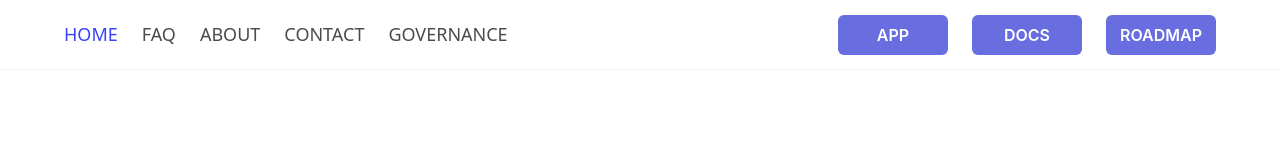
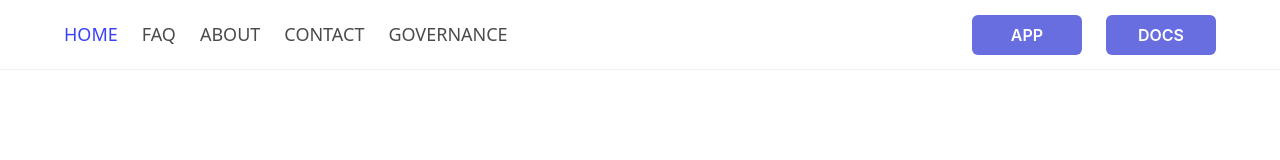
Before and after one commit to SuhailCM/thirmprotocol.github.io, a Vue app: page / in a window 1280 px wide. Shown: the top 160 px of the page. Built offline with nearby package versions, Linux system fonts and the light colour scheme; what vue-plugin-load-script would draw is missing.

Commit message:
Update App.vue

```diff
--- a/src/App.vue
+++ b/src/App.vue
@@ -19,9 +19,6 @@
 					</b-navbar-item>
 					<b-navbar-item target="_blank" href="https://docs.thirm.com/">
 						<b-button>DOCS</b-button>
-					</b-navbar-item>
-					<b-navbar-item target="_blank" href="https://github.com/orgs/thirmprotocol/projects">
-						<b-button>ROADMAP</b-button>
 					</b-navbar-item>
 				</template>
 			</b-navbar>
```
